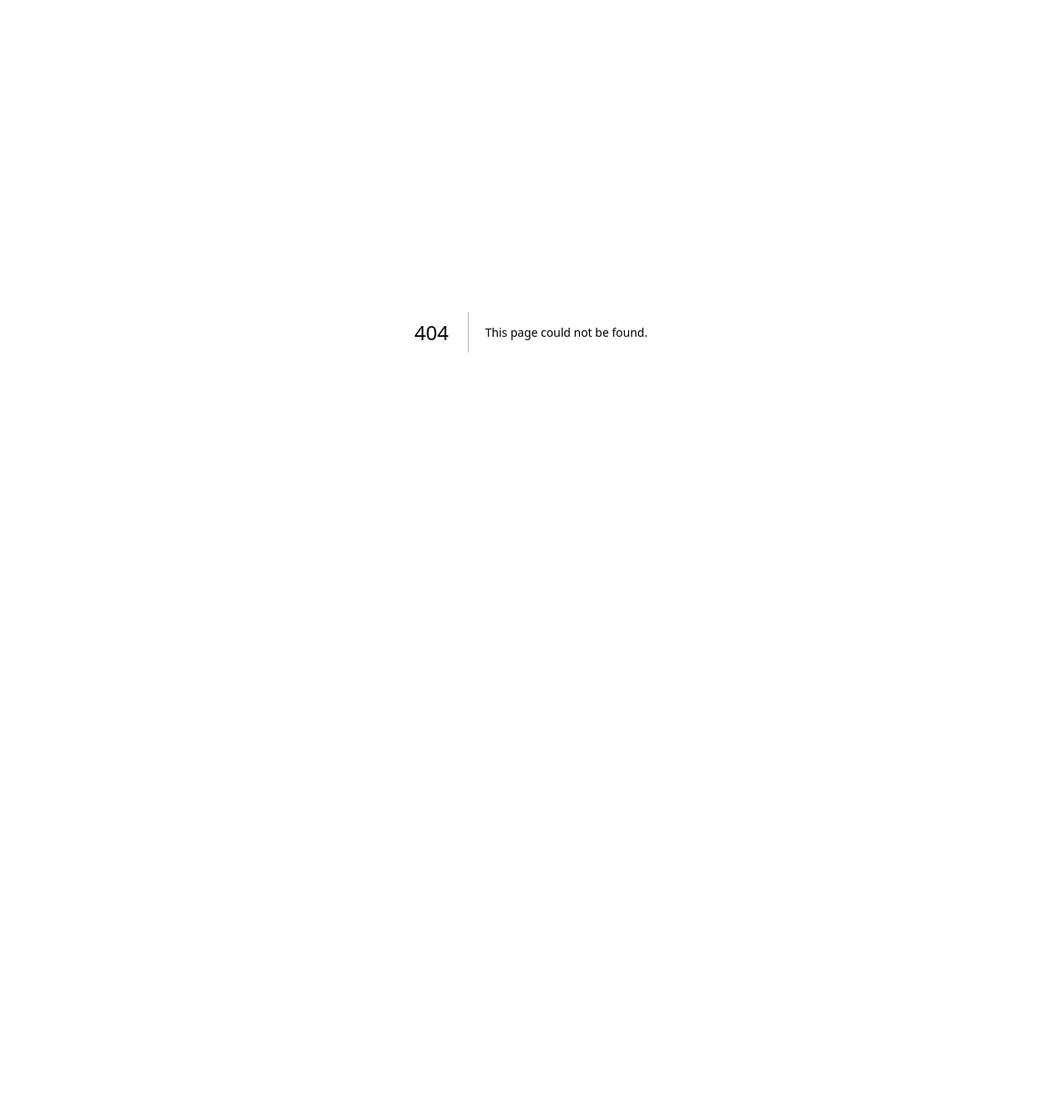
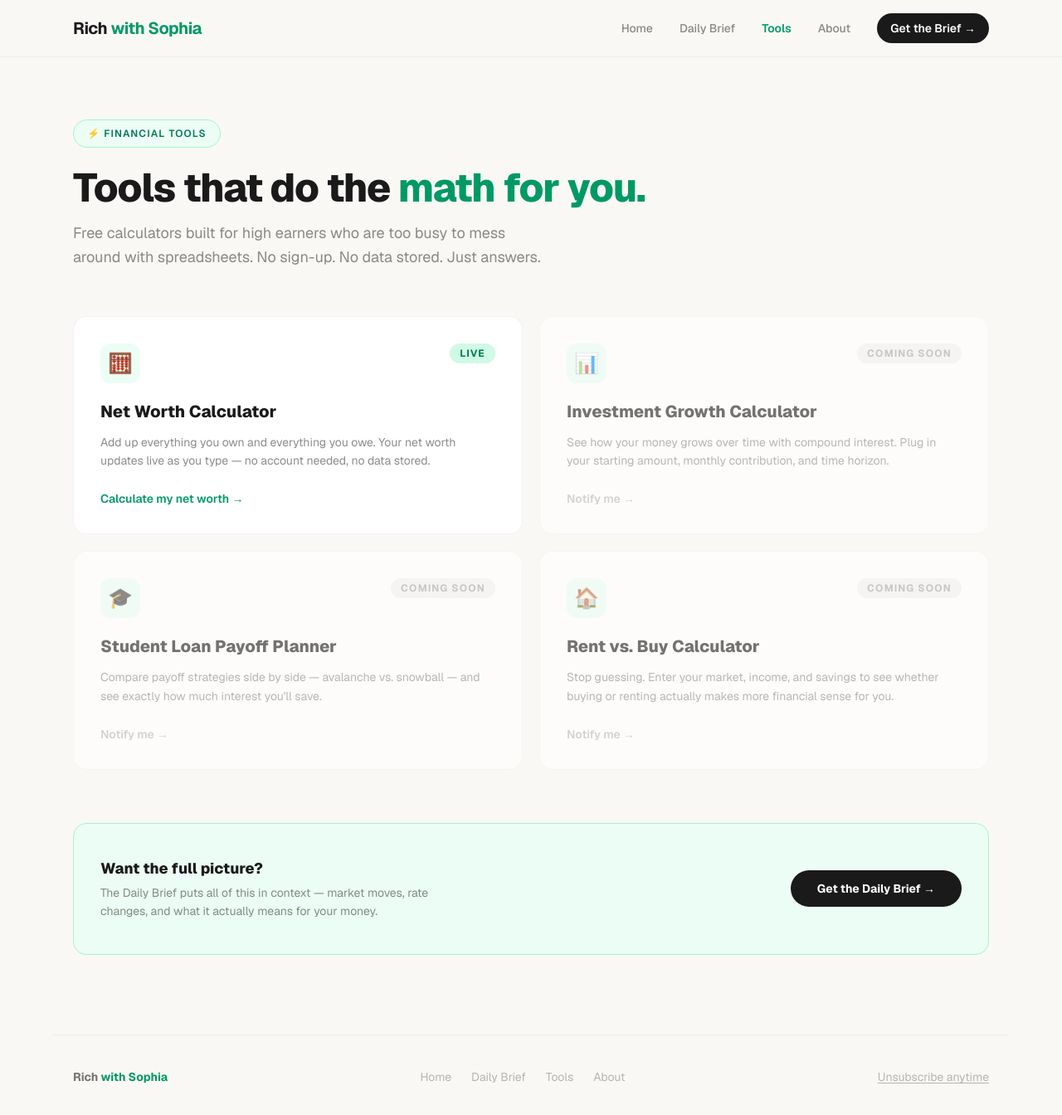
Before and after one commit to richwithsophia/myfinancesite, a Next.js app: page /tools in a window 1280 px wide. Before the commit this address had no page. Shown: the top 1344 px of the page at 83% size. Before the commit the page ends 800 px from the top, so only its background shows below. Built offline with nearby package versions, Linux system fonts and the light colour scheme.

Commit message:
added tools landing page

```diff
--- /dev/null
+++ b/app/tools/page.tsx
@@ -0,0 +1,169 @@
+"use client";
+
+const tools = [
+  {
+    href:        "/tools/net-worth",
+    emoji:       "🧮",
+    label:       "Live",
+    title:       "Net Worth Calculator",
+    description: "Add up everything you own and everything you owe. Your net worth updates live as you type — no account needed, no data stored.",
+    cta:         "Calculate my net worth →",
+    available:   true,
+  },
+  {
+    href:        "#",
+    emoji:       "📊",
+    label:       "Coming Soon",
+    title:       "Investment Growth Calculator",
+    description: "See how your money grows over time with compound interest. Plug in your starting amount, monthly contribution, and time horizon.",
+    cta:         "Notify me →",
+    available:   false,
+  },
+  {
+    href:        "#",
+    emoji:       "🎓",
+    label:       "Coming Soon",
+    title:       "Student Loan Payoff Planner",
+    description: "Compare payoff strategies side by side — avalanche vs. snowball — and see exactly how much interest you'll save.",
+    cta:         "Notify me →",
+    available:   false,
+  },
+  {
+    href:        "#",
+    emoji:       "🏠",
+    label:       "Coming Soon",
+    title:       "Rent vs. Buy Calculator",
+    description: "Stop guessing. Enter your market, income, and savings to see whether buying or renting actually makes more financial sense for you.",
+    cta:         "Notify me →",
+    available:   false,
+  },
+];
+
+export default function ToolsPage() {
+  return (
+    <div className="min-h-screen bg-[#faf8f5] text-[#1a1a1a] font-sans">
+
+      {/* ── NAV ── */}
+      <nav className="fixed top-0 left-0 right-0 z-50 bg-[#faf8f5]/90 backdrop-blur-md border-b border-[#1a1a1a]/5">
+        <div className="max-w-6xl mx-auto px-6 py-4 flex items-center justify-between">
+          <a href="/" className="text-xl font-bold tracking-tight text-[#1a1a1a]">
+            Rich <span className="text-emerald-600">with Sophia</span>
+          </a>
+          <div className="hidden md:flex items-center gap-8 text-sm text-[#1a1a1a]/50 font-medium">
+            <a href="/"            className="hover:text-[#1a1a1a] transition-colors">Home</a>
+            <a href="/daily-brief" className="hover:text-[#1a1a1a] transition-colors">Daily Brief</a>
+            <a href="/tools"       className="text-emerald-600 font-semibold">Tools</a>
+            <a href="/about"       className="hover:text-[#1a1a1a] transition-colors">About</a>
+            <a href="/daily-brief"
+              className="bg-[#1a1a1a] text-white text-sm font-semibold px-4 py-2 rounded-full hover:bg-emerald-700 transition-colors"
+            >
+              Get the Brief →
+            </a>
+          </div>
+          <button className="md:hidden text-[#1a1a1a]/50 hover:text-[#1a1a1a]">
+            <svg className="w-6 h-6" fill="none" stroke="currentColor" strokeWidth={2} viewBox="0 0 24 24">
+              <path strokeLinecap="round" strokeLinejoin="round" d="M4 6h16M4 12h16M4 18h16" />
+            </svg>
+          </button>
+        </div>
+      </nav>
+
+      <main className="max-w-6xl mx-auto px-6 pt-36 pb-24">
+
+        {/* ── HEADER ── */}
+        <div className="mb-14">
+          <div className="inline-flex items-center gap-2 bg-emerald-50 border border-emerald-200 text-emerald-700 text-xs font-semibold uppercase tracking-widest px-4 py-2 rounded-full mb-6">
+            ⚡ Financial Tools
+          </div>
+          <h1 className="text-4xl md:text-5xl font-extrabold tracking-tight mb-4 text-[#1a1a1a]">
+            Tools that do the{" "}
+            <span className="text-emerald-600">math for you.</span>
+          </h1>
+          <p className="text-[#1a1a1a]/50 text-lg max-w-xl leading-relaxed">
+            Free calculators built for high earners who are too busy to mess around with spreadsheets. No sign-up. No data stored. Just answers.
+          </p>
+        </div>
+
+        {/* ── TOOL CARDS ── */}
+        <div className="grid md:grid-cols-2 gap-5">
+          {tools.map((tool) => (
+            <a
+              key={tool.title}
+              href={tool.href}
+              className={`group bg-white border rounded-2xl p-8 flex flex-col transition-all duration-300 ${
+                tool.available
+                  ? "border-[#1a1a1a]/5 hover:border-emerald-300 hover:shadow-lg hover:shadow-emerald-50 cursor-pointer"
+                  : "border-[#1a1a1a]/5 opacity-60 cursor-default pointer-events-none"
+              }`}
+            >
+              {/* Top row */}
+              <div className="flex items-start justify-between mb-5">
+                <div className="w-12 h-12 rounded-xl bg-emerald-50 flex items-center justify-center text-2xl">
+                  {tool.emoji}
+                </div>
+                <span className={`text-xs font-bold uppercase tracking-widest px-3 py-1 rounded-full ${
+                  tool.available
+                    ? "bg-emerald-100 text-emerald-700"
+                    : "bg-[#1a1a1a]/5 text-[#1a1a1a]/35"
+                }`}>
+                  {tool.label}
+                </span>
+              </div>
+
+              <h2 className={`text-xl font-extrabold mb-3 transition-colors ${
+                tool.available ? "text-[#1a1a1a] group-hover:text-emerald-700" : "text-[#1a1a1a]"
+              }`}>
+                {tool.title}
+              </h2>
+
+              <p className="text-[#1a1a1a]/50 text-sm leading-relaxed flex-1 mb-6">
+                {tool.description}
+              </p>
+
+              <div className={`text-sm font-semibold transition-colors ${
+                tool.available
+                  ? "text-emerald-600 group-hover:text-emerald-700"
+                  : "text-[#1a1a1a]/30"
+              }`}>
+                {tool.cta}
+              </div>
+            </a>
+          ))}
+        </div>
+
+        {/* ── BOTTOM CTA ── */}
+        <div className="mt-16 bg-emerald-50 border border-emerald-200 rounded-2xl px-8 py-10 flex flex-col sm:flex-row items-center justify-between gap-6">
+          <div>
+            <p className="text-lg font-extrabold text-[#1a1a1a] mb-1">Want the full picture?</p>
+            <p className="text-[#1a1a1a]/50 text-sm leading-relaxed max-w-md">
+              The Daily Brief puts all of this in context — market moves, rate changes, and what it actually means for your money.
+            </p>
+          </div>
+          <a href="/daily-brief"
+            className="flex-shrink-0 bg-[#1a1a1a] text-white font-bold px-8 py-3 rounded-full text-sm hover:bg-emerald-700 transition-colors whitespace-nowrap"
+          >
+            Get the Daily Brief →
+          </a>
+        </div>
+
+      </main>
+
+      {/* ── FOOTER ── */}
+      <footer className="px-6 py-10 max-w-6xl mx-auto flex flex-col sm:flex-row items-center justify-between gap-4 text-[#1a1a1a]/30 text-sm border-t border-[#1a1a1a]/5">
+        <span className="font-bold text-[#1a1a1a]/60">
+          Rich <span className="text-emerald-600">with Sophia</span>
+        </span>
+        <div className="flex items-center gap-6">
+          <a href="/"            className="hover:text-[#1a1a1a] transition-colors">Home</a>
+          <a href="/daily-brief" className="hover:text-[#1a1a1a] transition-colors">Daily Brief</a>
+          <a href="/tools"       className="hover:text-[#1a1a1a] transition-colors">Tools</a>
+          <a href="/about"       className="hover:text-[#1a1a1a] transition-colors">About</a>
+        </div>
+        <a href="#" className="hover:text-[#1a1a1a] transition-colors underline underline-offset-2">
+          Unsubscribe anytime
+        </a>
+      </footer>
+
+    </div>
+  );
+}
```
